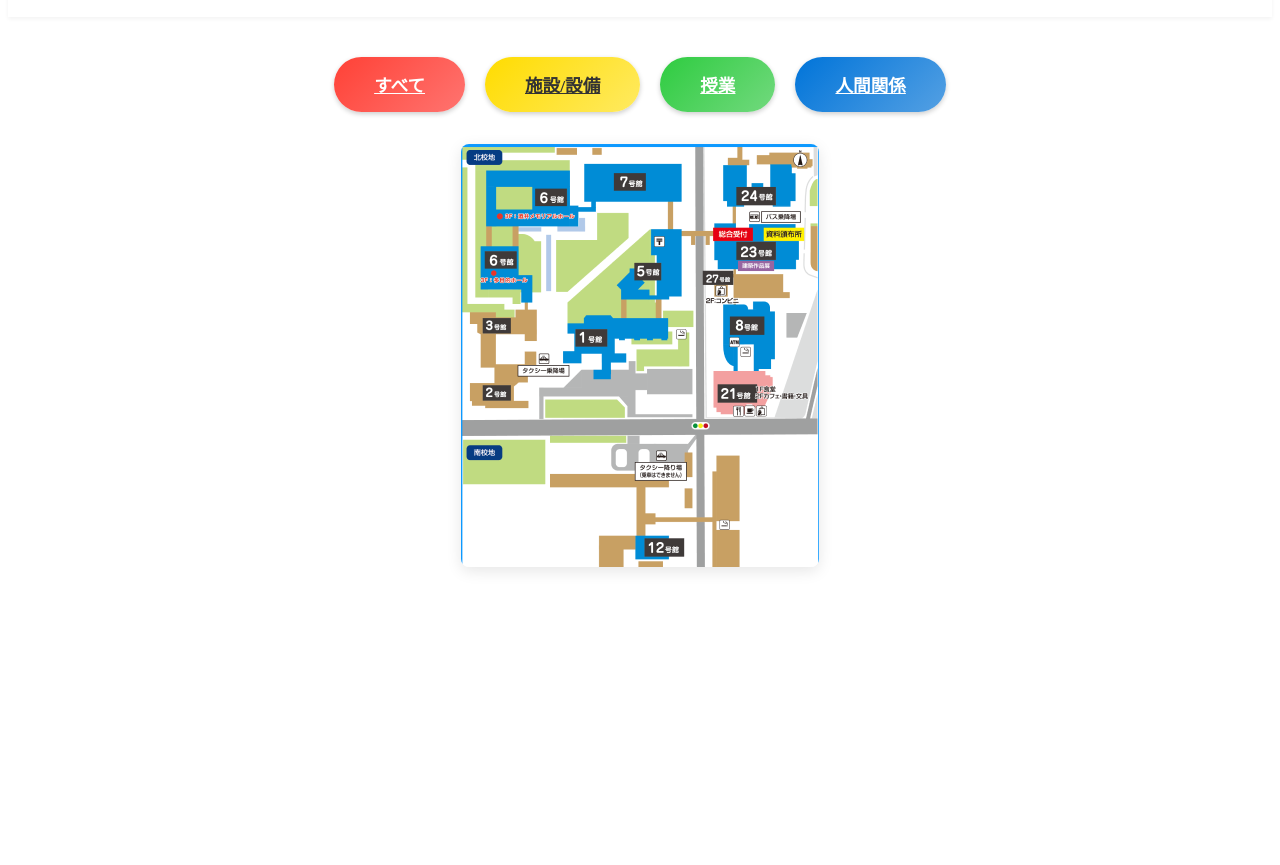
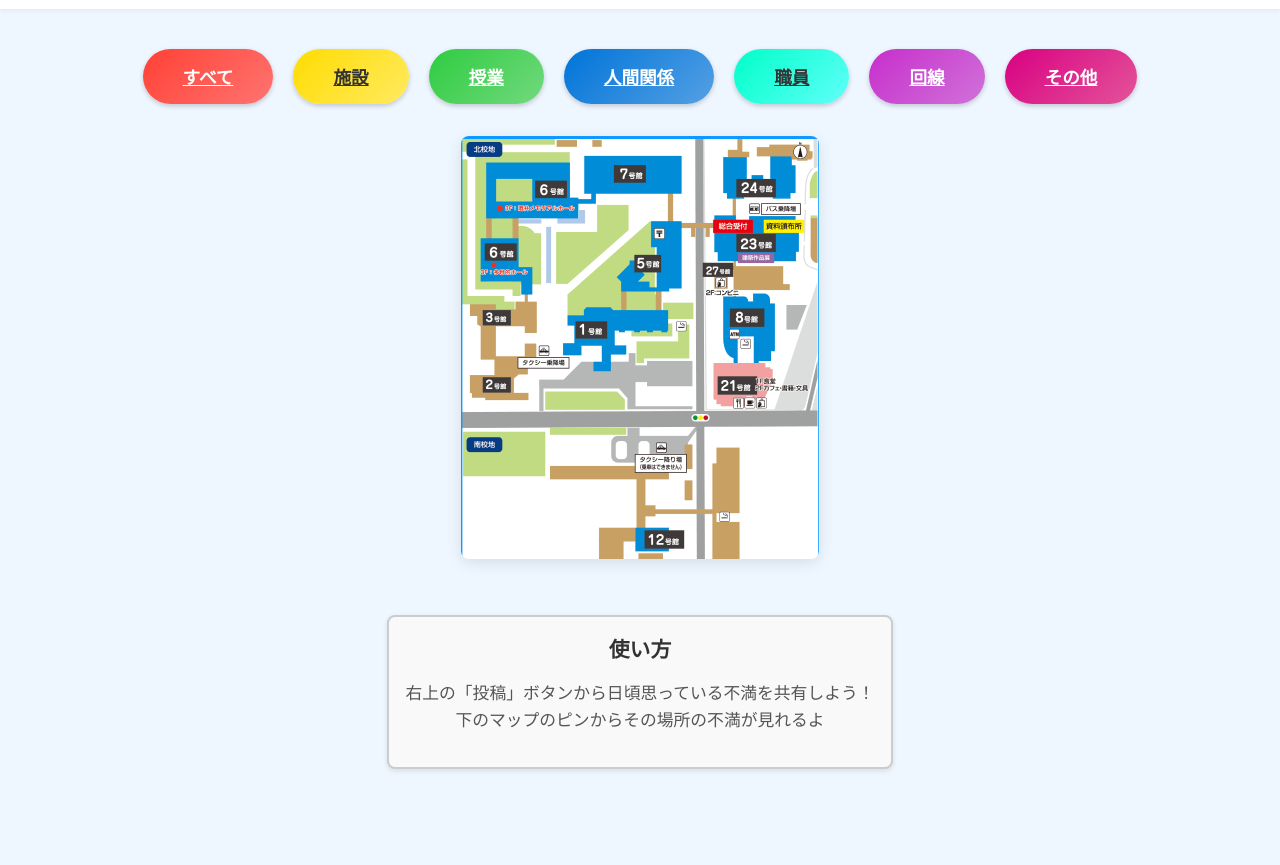
Before and after one commit to MATSUOKAAIRI/HacKit-secpro, a website with bundled scripts: page index.html in a window 1280 px wide. Shown: the part 88-953 px from the top of the page. Before the commit the page ends 800 px from the top, so only its background shows below. Built offline with nearby package versions, Linux system fonts and the light colour scheme; no server answers.

Commit message:
デザインの調整

```diff
--- a/index.css
+++ b/index.css
@@ -67,7 +67,7 @@
 }
 
 .password-change-link:hover {
-    background-color: #f8f9fa;
+    background-color: #ffffff;
 }
 
 .logout-link {
@@ -265,6 +265,50 @@
     background: linear-gradient(135deg, #2ecc40, #72d97e);
 }
 
-.cat-human {
+.cat-4 {
     background: linear-gradient(135deg, #0074d9, #54a0e3);
 }
+
+.cat-5 {
+    background: linear-gradient(135deg, #00ffc8, #61fffa);
+    color: #333;
+}
+
+.cat-6 {
+    background: linear-gradient(135deg, #c72ecc, #d072d9);
+}
+
+.cat-7 {
+    background: linear-gradient(135deg, #d90082, #e35499);
+}
+.usage-box {
+    border: 2px solid #ccc;
+    padding: 16px;
+    margin: 24px auto;
+    max-width: 600px;
+    background-color: #f9f9f9;
+    border-radius: 8px;
+    box-shadow: 0 2px 5px rgba(0,0,0,0.1);
+    text-align: center;
+}
+
+.usage-title {
+    margin-top: 0;
+    font-size: 1.3em;
+    color: #333;
+    font-weight: bold;
+}
+
+.map-description {
+    font-size: 1.05em;
+    color: #555;
+    line-height: 1.6;
+}
+
+body {
+  margin: 0;
+  padding: 0;
+  font-family: "Segoe UI", sans-serif;
+  background-color: #eef6ff;
+  min-height: 100vh;
+}
--- a/index.html
+++ b/index.html
@@ -4,12 +4,13 @@
     <meta charset="UTF-8">
     <meta name="viewport" content="width=device-width, initial-scale=1.0">
     <title>KIT不満箱</title>
+<link href="index.html"></link>
     <link rel="stylesheet" href="index.css">
 </head>
 <body>
 
     <header class="site-header">
-        <div class="logo">KIT不満箱</div>
+        <div class="logo"><a href="index.html">KIT不満箱</a></div>
 
         <h1 class="catchphrase">あなたの声が大学を変える！！</h1>
 
@@ -38,9 +39,12 @@
 
         <nav class="category-filters">
             <a href="#" class="category-button cat-all">すべて</a>
-            <a href="#" class="category-button cat-facility">施設/設備</a>
+            <a href="#" class="category-button cat-facility">施設</a>
             <a href="#" class="category-button cat-class">授業</a>
-            <a href="#" class="category-button cat-human">人間関係</a>
+            <a href="#" class="category-button cat-4">人間関係</a>
+            <a href="#" class="category-button cat-5">職員</a>
+            <a href="#" class="category-button cat-6">回線</a>
+            <a href="#" class="category-button cat-7">その他</a>
         </nav>
 
         <div class="map-area">
@@ -50,7 +54,7 @@
             <div id="pin-bldg23" class="map-pin" style="top: 106px; left: 306px;"></div>
             <div id="pin-bldg24" class="map-pin" style="top: 32px; left: 295px;"></div>
             <div id="pin-bldg27" class="map-pin" style="top: 149px; left: 260px;"></div>
-            <div id="pin-bldg26" class="map-pin" style="top: 143px; left: 297px;"></div>
+            <div id="pin-bldg26" class="map-pin" style="top: 143px; left: 300px;"></div>
             <div id="pin-bldg8" class="map-pin" style="top: 180px; left: 285px;"></div>
             <div id="pin-bldg7" class="map-pin" style="top: 34px; left: 178px;"></div>
             <div id="pin-bldg5" class="map-pin" style="top: 120px; left: 196px;"></div>
@@ -61,13 +65,21 @@
             <div id="pin-bldg3" class="map-pin" style="top: 179px; left: 48px;"></div>
             <div id="pin-bldg2" class="map-pin" style="top: 240px; left: 45px;"></div>
         </div>
+        <div class="usage-box">
+    <h2 class="usage-title">使い方</h2>
+    <p class="map-description">
+        右上の「投稿」ボタンから日頃思っている不満を共有しよう！<br>
+        下のマップのピンからその場所の不満が見れるよ
+    </p>
+</div>
+
 
         <map name="campus-map">
             <area data-pin-id="pin-bldg21" shape="rect" coords="253, 227, 311, 267" href="21goukan.html" title="21号館の不満を見る">
             <area data-pin-id="pin-bldg23" shape="rect" coords="253, 80, 338, 125" href="23goukan.html" title="23号館の不満を見る">
             <area data-pin-id="pin-bldg24" shape="rect" coords="262, 20, 335, 60" href="24goukan.html" title="24号館の不満を見る">
             <area data-pin-id="pin-bldg27" shape="rect" coords="244, 127, 275, 154" href="27goukan.html" title="27号館の不満を見る">
-            <area data-pin-id="pin-bldg26" shape="rect" coords="185, 130, 328, 153" href="26goukan.html" title="26号館の不満を見る">
+            <area data-pin-id="pin-bldg26" shape="rect" coords="281, 134, 325, 154" href="26goukan.html" title="26号館の不満を見る">
             <area data-pin-id="pin-bldg8" shape="rect" coords="262, 161, 315, 225" href="8goukan.html" title="8号館の不満を見る">
             <area data-pin-id="pin-bldg7" shape="rect" coords="123, 20, 220, 57" href="7goukan.html" title="7号館の不満を見る">
             <area data-pin-id="pin-bldg5" shape="rect" coords="156, 86, 220, 154" href="5goukan.html" title="5号館の不満を見る">
--- a/post.css
+++ b/post.css
@@ -3,7 +3,7 @@
       margin: 0;
       padding: 0;
       font-family: "Segoe UI", sans-serif;
-      background-color: #f0f0f0;
+      background-color: #eef6ff;
       height: 100vh;
       display: flex;
       justify-content: center;
```
Also changed, not shown: post.html (+2 -0 lines).
